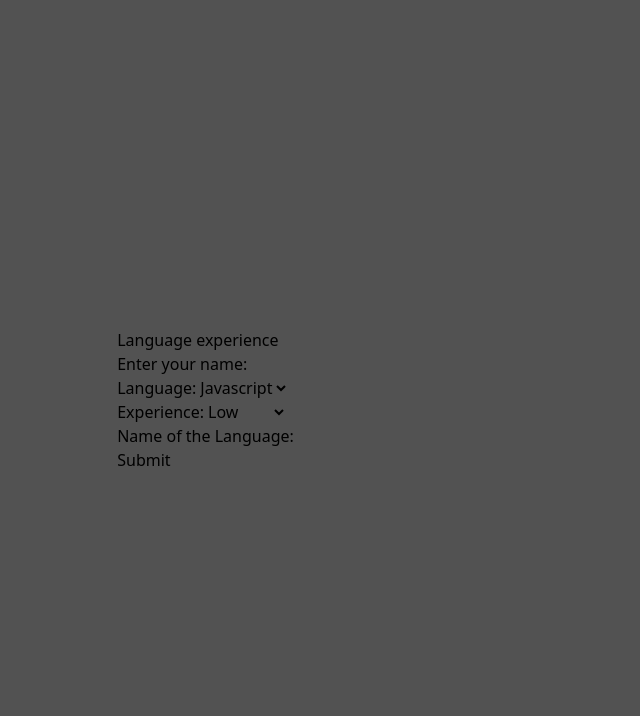
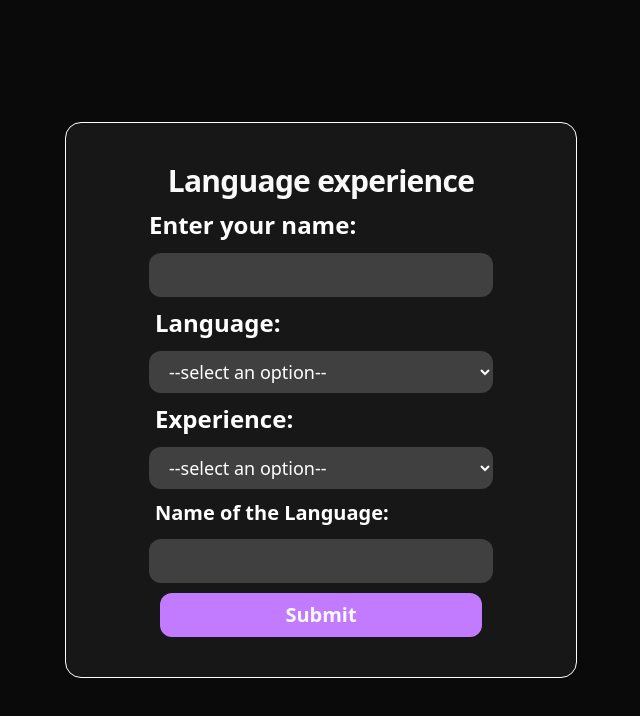
Before and after one commit to surya-moorthy/frontend-learnings, a React (Vite) app in the folder basics/: page / in a window 1280 px wide. Shown: the top 716 px of the page, without its empty margins (319-959 px from the left). Built offline with nearby package versions, Linux system fonts and the light colour scheme.

Commit message:
done with forms

```diff
--- a/basics/src/App.jsx
+++ b/basics/src/App.jsx
@@ -3,7 +3,7 @@ import Form from './components/Form'
 
 function App() {
   return (
-    <div className='bg-neutral-600 flex flex-col justify-center items-center w-screen h-screen'>
+    <div className='bg-neutral-950 flex flex-col justify-center items-center w-screen h-screen'>
         <Form/>
     </div>
   )
--- a/basics/src/components/Form.tsx
+++ b/basics/src/components/Form.tsx
@@ -1,20 +1,36 @@
+import { useRef, useState } from "react"
 
 export default function Form() {
-    function Submit() {
 
+    const [name,setName] = useState("");
+    const [reason,setReason] = useState("");
+    const [language,setLanguage] = useState("");
+    const [experience,setExperience] = useState("");
+
+    function Submit(e) {
+      e.preventDefault();
+       console.log({
+            language,
+            experience,
+            name,
+            reason
+       })
     }
   return (
-    <form onSubmit={Submit}>
-           <h4>
+    <form onSubmit={Submit} className="flex flex-col items-center i w-lg bg-neutral-900 border-white border-1 rounded-2xl p-10 text-white" >
+           <h4 className="text-neutral-50 text-3xl font-semibold tracking-tight">
                Language experience
            </h4>
-          <div>
-                <label htmlFor="name">Enter your name:</label>
-                <input type="text" name="name" id="name" className="" required={true}/>
+          <div className="flex flex-col mx-auto justify-center w-[80%] gap-1.5">
+                <label htmlFor="name" className="text-2xl font-semibold py-1.5 mt-1">Enter your name:</label>
+                <input onChange={(e)=>{setName(e.target.value)}} type="text" name="name" id="name" className="bg-neutral-700 rounded-xl px-4 py-2 text-lg" required={true}/>
           </div>
-          <div>
-                <label htmlFor="language">Language:</label>
-                 <select name="language" id="language">
+          <div className="flex flex-col mx-auto justify-center w-[80%] gap-1.5">
+                <label htmlFor="language"  className="text-2xl font-semibold p-1.5 mt-1">Language:</label>
+                 <select
+                 onChange={(e)=> {setLanguage(e.target.value)}}
+                 name="language" id="language" className="bg-neutral-700 rounded-xl px-4 py-2 text-lg" >
+                    <option value="">--select an option--</option>
                     <option value="Javascript">Javascript</option>
                     <option value="Python">Python</option>
                     <option value="C">C</option>
@@ -23,20 +39,23 @@ export default function Form() {
                     <option value="Solidity">Solidity</option>
                  </select>
           </div>
-          <div>
-                <label htmlFor="experience">Experience:</label>
-                <select name="experience" id="experience">
+          <div className="flex flex-col mx-auto justify-center w-[80%] gap-1.5">
+                <label htmlFor="experience"  className="text-2xl font-semibold p-1.5 mt-1">Experience:</label>
+                <select
+                onChange={(e)=> {setExperience(e.target.value)}}
+                name="experience" id="experience" className="bg-neutral-700 rounded-xl px-4 py-2 text-lg" >
+                    <option value="">--select an option--</option>
                     <option value="Low">Low</option>
                     <option value="Medium">Medium</option>
                     <option value="Hard">Hard</option>
                     <option value="Pro">Pro</option>
                 </select>
           </div>
-          <div>
-                <label htmlFor="reason">Name of the Language:</label>
-                <input type="text" name="reason" id="reason" className="" required={true}/>
+          <div className="flex flex-col mx-auto justify-center w-[80%] gap-1.5">
+                <label htmlFor="reason"  className="text-xl font-semibold p-1.5 mt-1">Name of the Language:</label>
+                <input onChange={(e)=>{setReason(e.target.value)}} type="text" name="reason" id="reason" className="bg-neutral-700 rounded-xl px-4 py-2 text-lg"  required={true}/>
           </div>
-          <button type="submit">
+          <button type="submit" className="mt-2.5 font-bold bg-purple-400 text-neutral-50 w-[75%] px-4 py-2 rounded-xl text-xl cursor-pointer hover:scale-90">
               Submit
           </button>
     </form>
```
